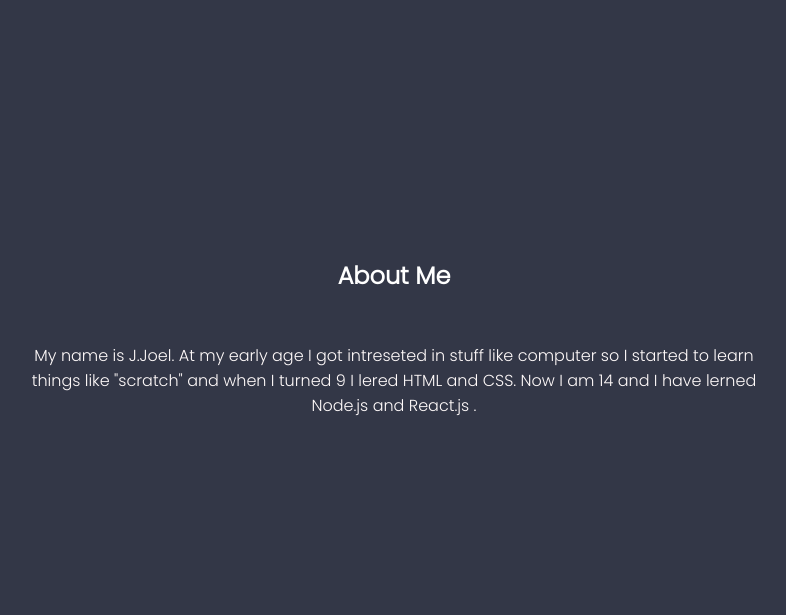
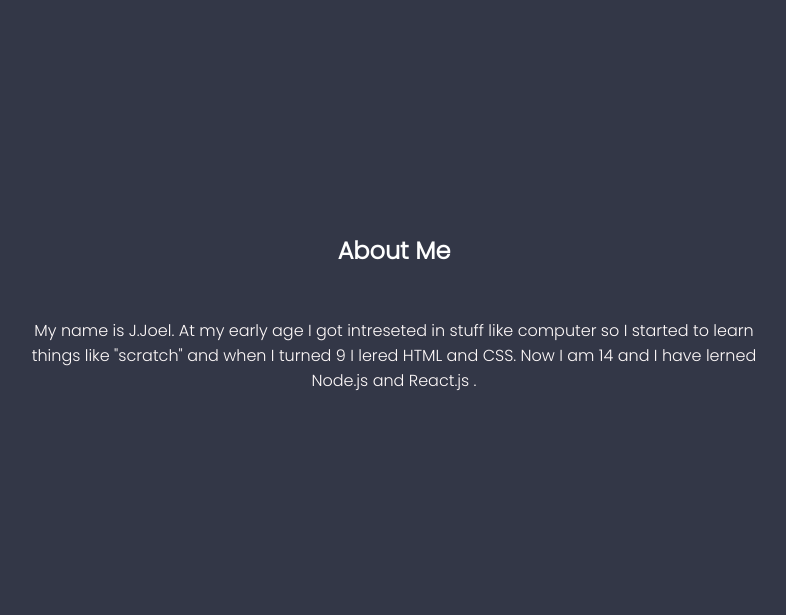
Before and after one commit to 18Joel/personal-website, a PHP site: page / in a window 1280 px wide. Shown: the part 887-1502 px from the top of the page, without its empty margins (246-1032 px from the left). Run offline with PHP 8.4, Linux system fonts and the light colour scheme; some libraries are stand-ins or nearby versions.

Commit message:
first commit

```diff
--- a/index.html
+++ b/index.html
@@ -10,8 +10,8 @@
     <link href="https://fonts.googleapis.com/css2?family=Poppins:wght@300&display=swap" rel="stylesheet">
     <script src="https://kit.fontawesome.com/815edcd824.js"
     crossorigin="anonymous"></script>
-    <link rel="icon" href="favicon.ico.png" type="image/icon">
     <title>JOEL</title>
+    <link rel="shortcut icon" href="/favicon.ico">
 </head>
 <body>
   <!--nav-->
@@ -54,7 +54,7 @@
 
 <section id="about-me" class="page-2">
   <div class="about-me"><h2>About Me</h2>
-<p data-aos="flip-up"data-aos-offset="100" >My name is J.Joel. At my early age I got intreseted in stuff like computer so I
+<p data-aos="flip-up"data-aos-offset="150" >My name is J.Joel. At my early age I got intreseted in stuff like computer so I
    started to learn things like "scratch" and when I turned 9 I lered HTML and CSS.
     Now I am 14 and I have lerned Node.js and React.js . </p>
   </div>
@@ -87,7 +87,7 @@
 <!--page-4-->
 <section id="education" class="page-4">
   <h2>Education</h2>
- <div data-aos="fade-up-right"  data-aos-offset="200" data-aos-duration="1000" class="edu">
+ <div data-aos="fade-up-right"  data-aos-offset="100" data-aos-duration="1000" class="edu">
     <img  src="school.jfif">
    <p>I am currently studing at St.Aloysius.Sr.Sec.School, (JBP)M.P.<br>
    Now I am at 10th. Thats it , nothing much to tell😅</p>
--- a/style.css
+++ b/style.css
@@ -120,9 +120,10 @@ h1{
   display:flex;
   align-items: center;
   justify-content: center;
+  margin: 0%;
 }
 .about-me p{
-  padding:0 20% 0 20%;
+  padding:50px 20% 0 20%;
   display:flex;
   align-items: center;
   justify-content: center;
```
